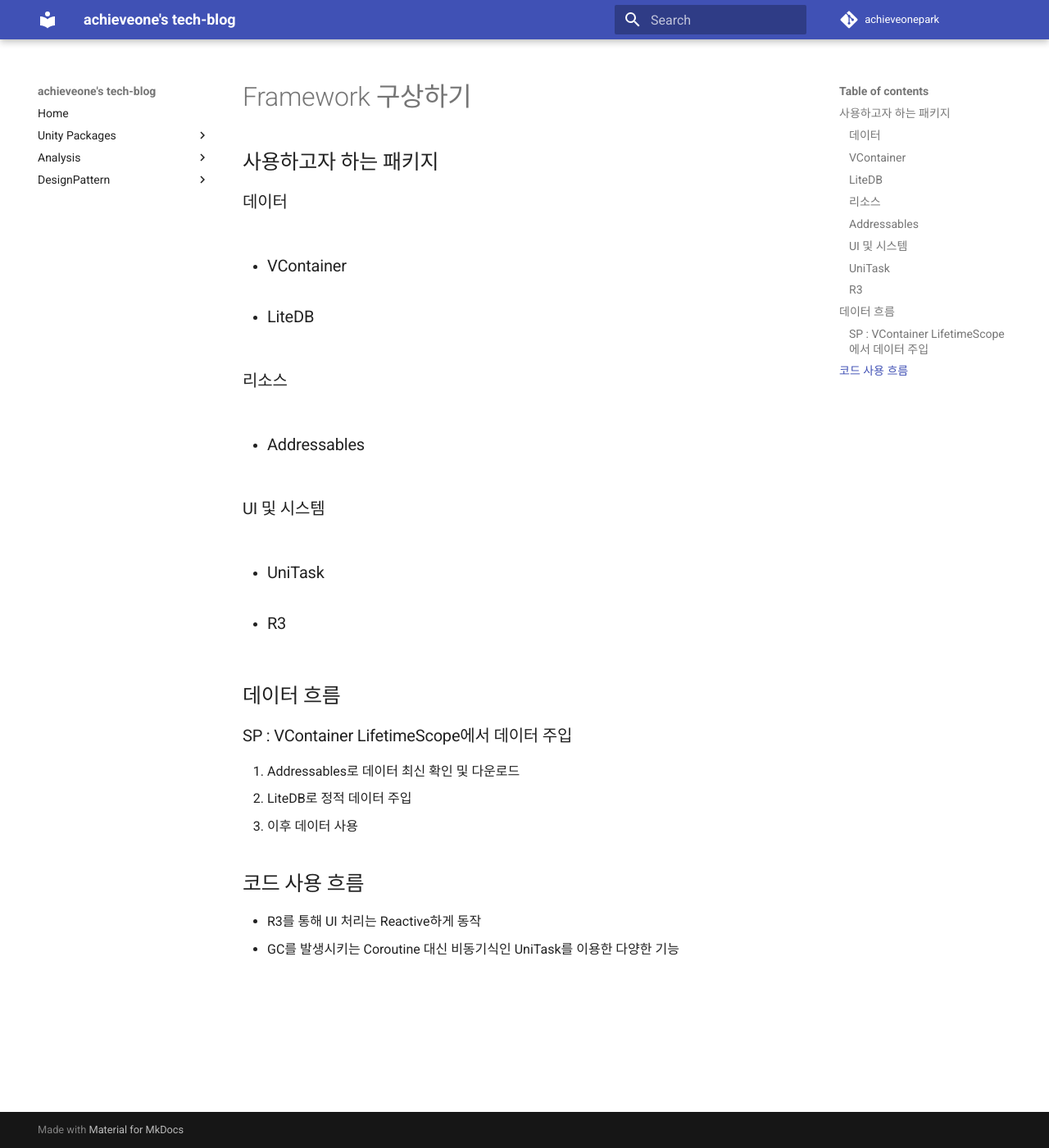
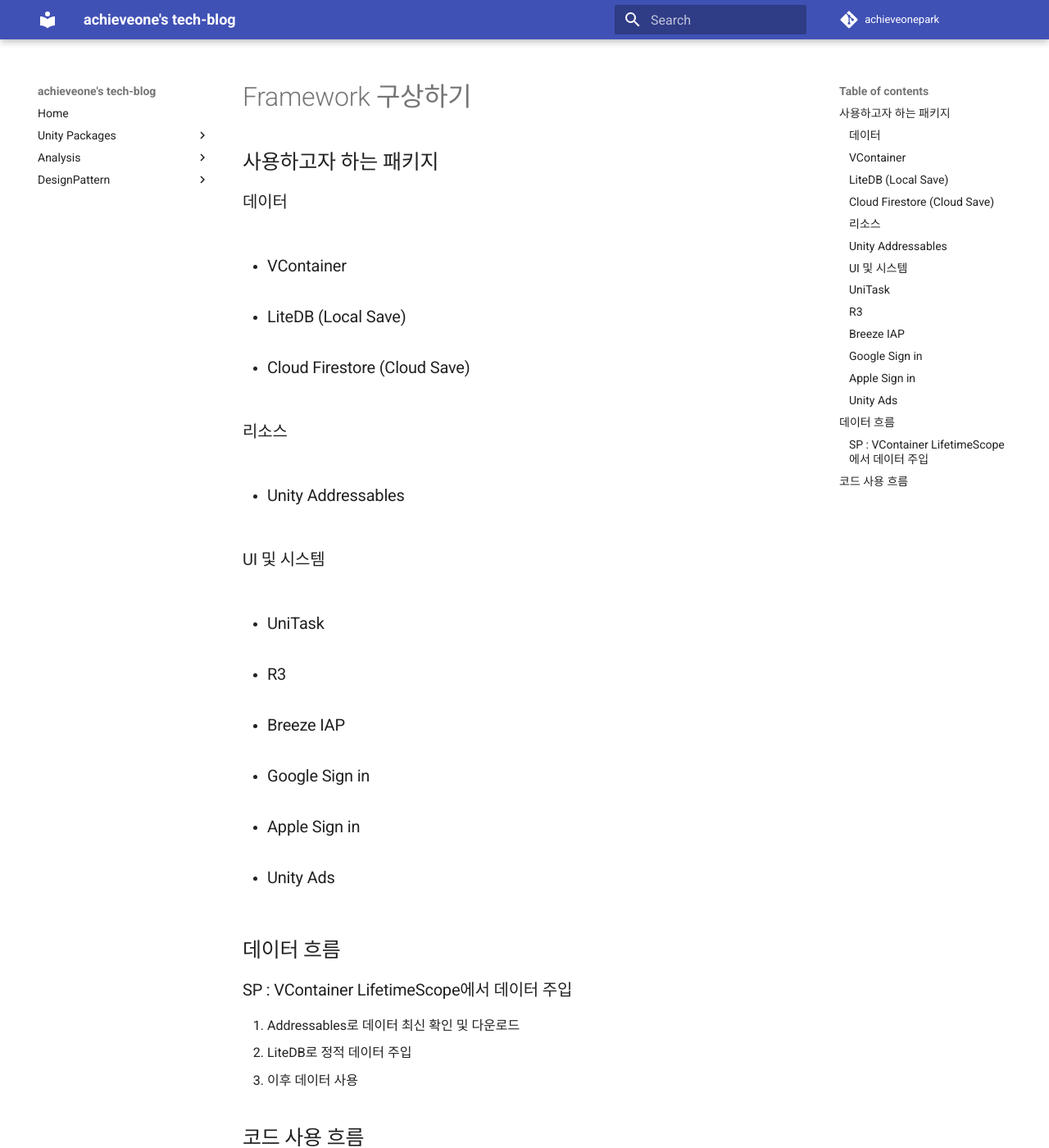
Before and after one commit to achieveonepark/cording-library, an MkDocs documentation site: the page built from docs/Study/GameFrameworks.md, in a window 1280 px wide and 1400 px high. Shown: the whole window at 82% size. Built offline with MkDocs 1.6.1 and Material for MkDocs 9.7.7, drawn with Linux system fonts in a browser that asks for light colours.

```diff
--- a/docs/Study/GameFrameworks.md
+++ b/docs/Study/GameFrameworks.md
@@ -3,14 +3,19 @@
 ## 사용하고자 하는 패키지
 ### 데이터
 - ### VContainer
-- ### LiteDB
+- ### LiteDB (Local Save)
+- ### Cloud Firestore (Cloud Save)
 
 ### 리소스
-- ### Addressables
+- ### Unity Addressables
 
 ### UI 및 시스템
 - ### UniTask
 - ### R3
+- ### Breeze IAP
+- ### Google Sign in
+- ### Apple Sign in
+- ### Unity Ads
 
 ## 데이터 흐름
 ### SP : VContainer LifetimeScope에서 데이터 주입
```
Also changed, not shown: docs/Study/Memory.md (added, +29 -0 lines).
